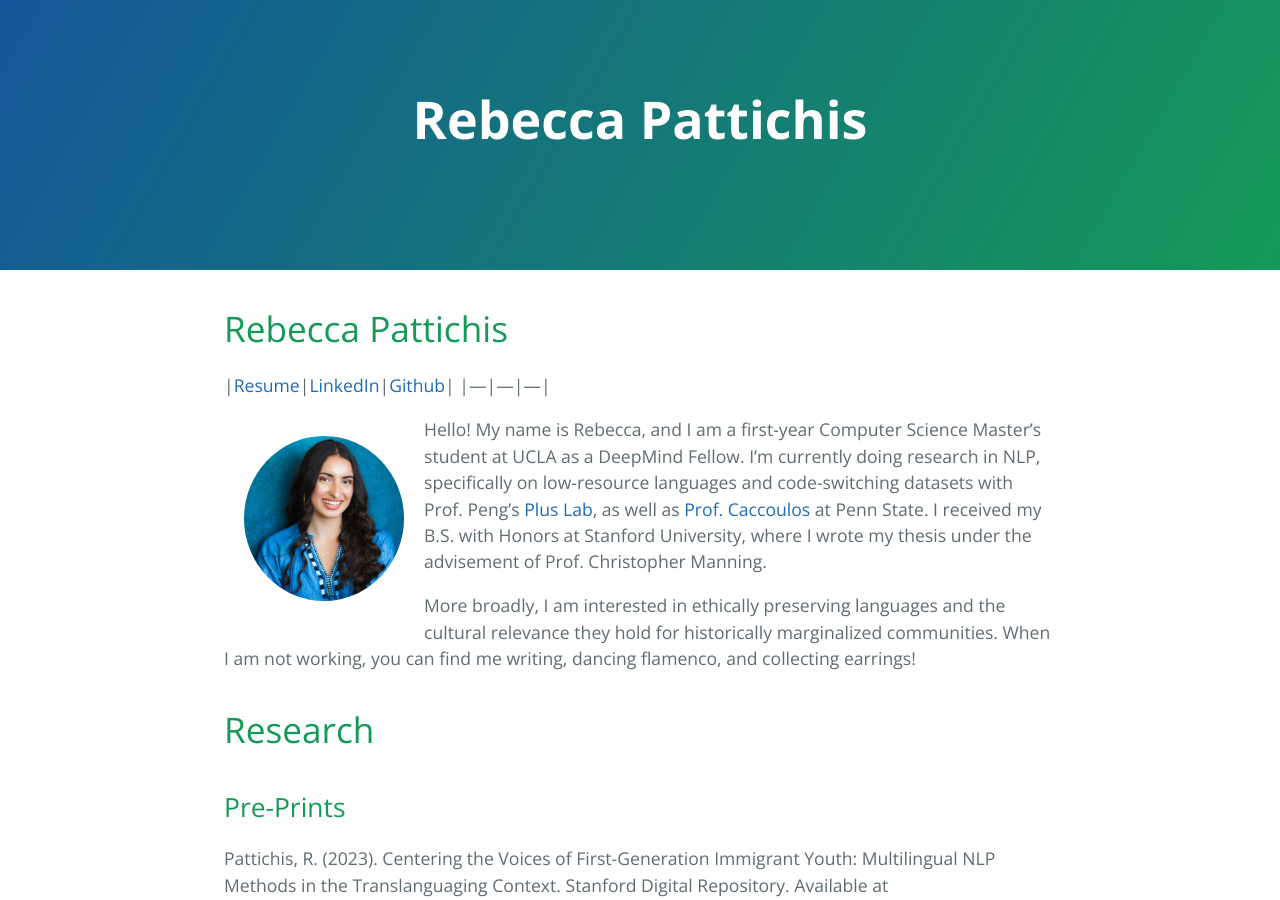
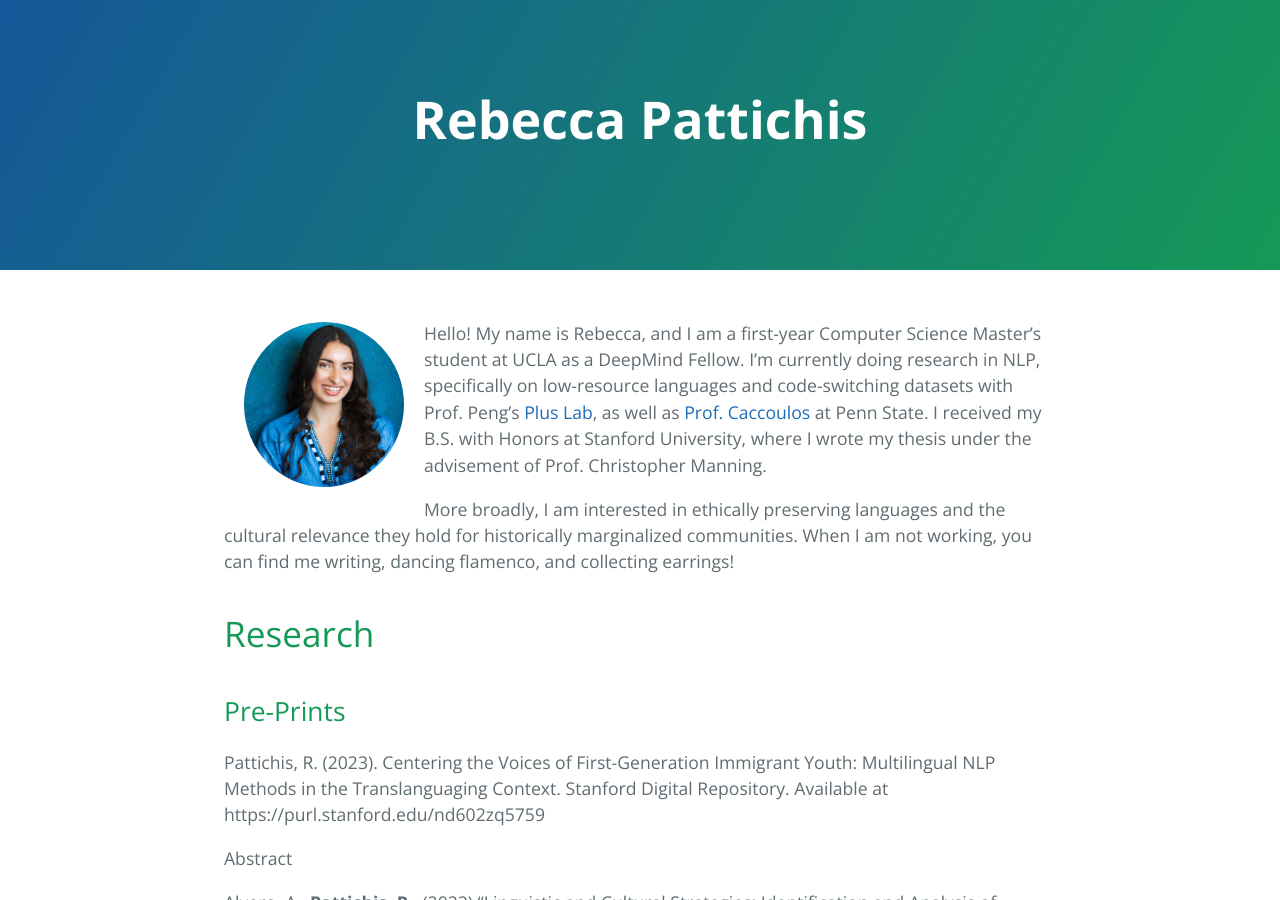
Before and after one commit to rpattichis/rpattichis.github.io, a Jekyll site: the page built from index.md, in a window 1280 px wide and 900 px high. Built offline with Jekyll 4.4.1, drawn with Linux system fonts in a browser that asks for light colours; our own code applies the rules of GitHub Pages for plain Markdown files; the repository's description, which GitHub fills in, is left out.

Commit message:
Update index.md

```diff
--- a/index.md
+++ b/index.md
@@ -1,6 +1,6 @@
-# Rebecca Pattichis
-|[Resume](https://github.com/)|[LinkedIn](https://linkedin.com/in/rebecca-pattichis)|[Github](https://github.com/rpattichis)|
-|---|---|---|
+---
+layout: default
+---
 
 <img src="./imgs/HEADSHOT.jpg" alt="Headshot" style="width:200px">
 
```
